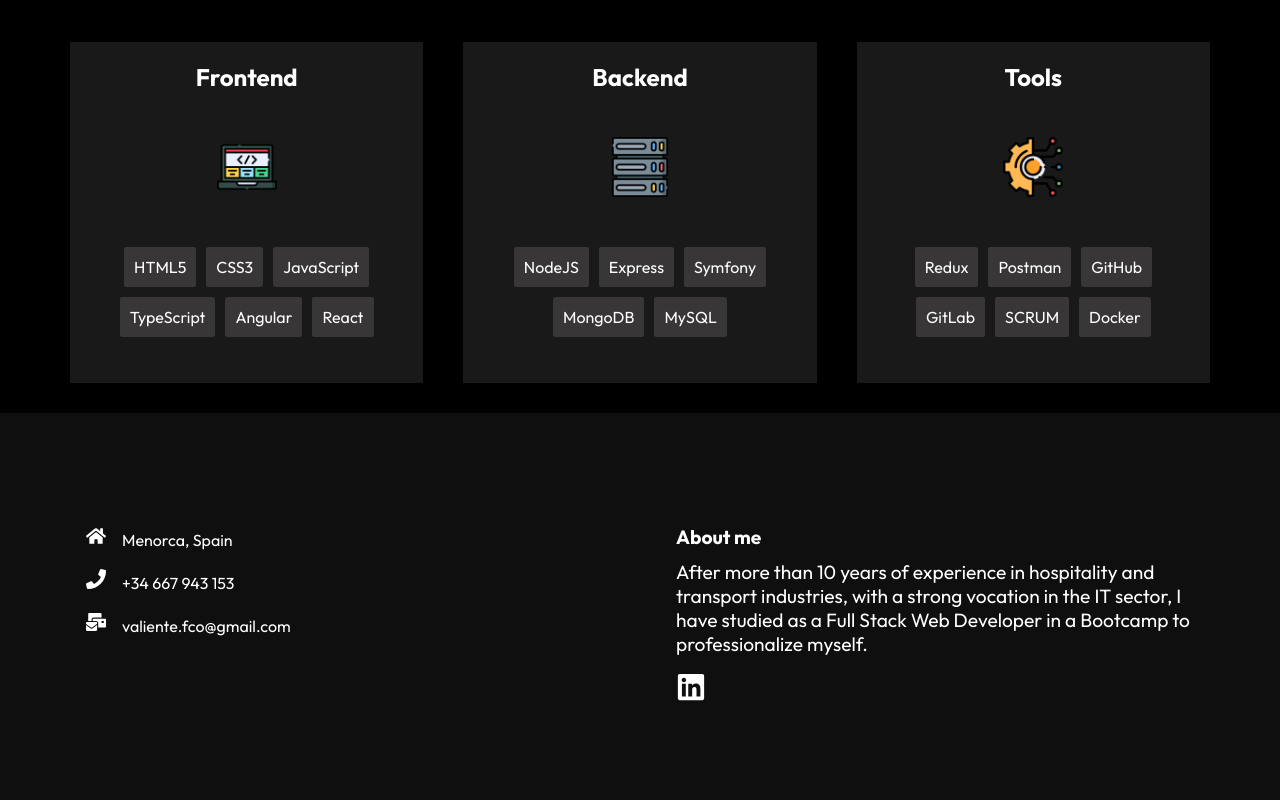
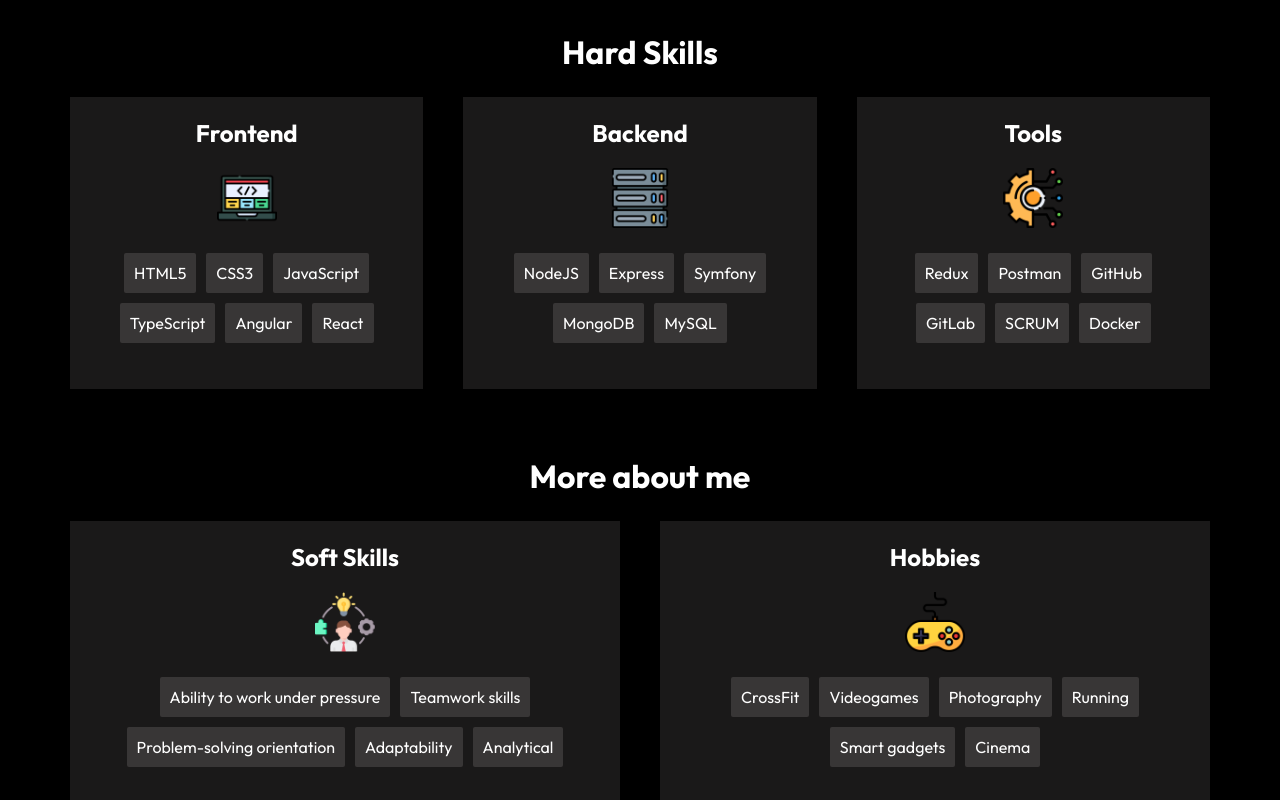
Before and after one commit to FranBrave/REACT-Portfolio, a React (Create React App) app: page /about in a window 1280 px wide. Shown: the part 1440-2240 px from the top of the page. Built offline with nearby package versions, Linux system fonts and the light colour scheme; a web font is replaced by a local one.

Commit message:
finish contact and about

```diff
--- a/src/components/AboutContent/AboutContent.scss
+++ b/src/components/AboutContent/AboutContent.scss
@@ -66,19 +66,3 @@
 .btn.contact-btn {
     width: 120px;
 }
-
-.inbtn {
-    border-radius: 5px;
-    width: 50px;
-    height: 50px;
-    display: flex;
-    align-items: center;
-    justify-content: center;
-    color:  rgb(248, 217, 15);
-
-
-    &:hover {
-        background-color: #fff;
-        transition: 0.3s;
-    }
-}
--- a/src/components/ContactForm/ContactForm.jsx
+++ b/src/components/ContactForm/ContactForm.jsx
@@ -1,6 +1,8 @@
+import { TfiEmail } from "react-icons/tfi";
 import "./ContactForm.scss";
 
 import React from "react";
+import { FaLinkedin } from "react-icons/fa";
 
 const ContactForm = () => {
   return (
@@ -32,6 +34,25 @@
         />
         <input type="hidden" name="_captcha" value="false" />
       </form>
+      <h2>Other contact methods</h2>
+      <div className="buttons">
+        <a
+          href="mailto:valiente.fco@gmail.com"
+          target="_blank"
+          rel="noreferrer"
+          className="btn"
+        >
+          <TfiEmail size={40} />
+        </a>
+        <a
+          href="https://www.linkedin.com/in/francisco-valiente-fulllstack-developer"
+          target="_blank"
+          rel="noreferrer"
+          className="btn"
+        >
+          <FaLinkedin size={40} />
+        </a>
+      </div>
     </div>
   );
 };
--- a/src/components/ContactForm/ContactForm.scss
+++ b/src/components/ContactForm/ContactForm.scss
@@ -1,21 +1,38 @@
 label {
     color: #fff;
     margin-bottom: 0.5rem;
-}
+    }
 
-form {
+    form {
     display: flex;
     flex-direction: column;
     padding: 4rem 1rem;
     margin: auto;
     max-width: 600px;
-}
+    }
 
-form input, form textarea {
+    form input, form textarea {
     margin-bottom: 1rem;
     padding: 10px 18px;
     font-size: 1.2rem;
     background-color: rgba(255, 255, 255, 0.1);
     border-color: rgba(255, 255, 255, 0.1);
     color: #f4f4f4
+    }
+
+
+
+h2 {
+color: #fff;
+display: flex;
+justify-content: center;
 }
+
+.buttons {
+    display: flex;
+    justify-content: center;
+  }
+
+  .buttons .btn {
+    margin: 0.5rem 1rem 1rem 1rem; /* Ajusta el valor del margen según tus preferencias */
+  }
--- a/src/components/Skills/SkillBlock/SkillBlock.jsx
+++ b/src/components/Skills/SkillBlock/SkillBlock.jsx
@@ -1,6 +1,5 @@
 import React from "react";
 import { SkillItem } from "../SkillItem/SkillItem";
-import "./SkillBlock.scss";
 
 const SkillBlock = (props) => {
   return (
--- a/src/components/Skills/SkillItem/SkillItem.jsx
+++ b/src/components/Skills/SkillItem/SkillItem.jsx
@@ -1,5 +1,4 @@
 import React from "react";
-import "./SkillItem.scss";
 
 export const SkillItem = (props) => {
   return <div className="skill-item">{props.skill}</div>;
--- a/src/components/Skills/Skills.jsx
+++ b/src/components/Skills/Skills.jsx
@@ -25,10 +25,13 @@
   ];
 
   return (
-    <div className="skills">
-      <SkillBlock icon={frontend} title="Frontend" skills={frontendSkills} />
-      <SkillBlock icon={backend} title="Backend" skills={backendSkills} />
-      <SkillBlock icon={tools} title="Tools" skills={toolSkills} />
-    </div>
+    <>
+      <h1>Hard Skills</h1>
+      <div className="skills">
+        <SkillBlock icon={frontend} title="Frontend" skills={frontendSkills} />
+        <SkillBlock icon={backend} title="Backend" skills={backendSkills} />
+        <SkillBlock icon={tools} title="Tools" skills={toolSkills} />
+      </div>
+    </>
   );
 };
--- a/src/components/Skills/Skills.scss
+++ b/src/components/Skills/Skills.scss
@@ -2,15 +2,65 @@
     max-width: 1140px;
     margin: auto;
     display: grid;
-    grid-template-columns: repeat(3, 1fr);
+    grid-template-columns: repeat(auto-fit, minmax(300px, 1fr));
     grid-gap: 40px;
-    padding-bottom: 5rem;
+    padding-bottom: 2rem;
     justify-items: center;
 
+    .skill-block {
+      background-color: #1a1919;
+      padding: 1.3rem 1rem;
+      display: flex;
+      flex-direction: column;
+      align-items: center;
+      color: #fff;
+
+      img {
+        width: 60px;
+        height: 60px;
+      }
+
+      h2 {
+        margin-bottom: 20px;
+        color: #fff;
+      }
+
+      .skills-container {
+        display: flex;
+        flex-wrap: wrap;
+        justify-content: center;
+        margin: 20px;
+        color: #fff;
+
+        .skill-item {
+          display: inline-flex;
+          flex-wrap: wrap;
+          margin: 5px;
+          padding: 10px;
+          background-color: #9e98983a;
+          border-radius: 2px;
+          transition: transform 0.3s ease-in-out;
+          cursor: pointer;
+          user-select: none;
+        }
+
+        .skill-item:hover {
+          transform: scale(1.1);
+        }
+      }
+    }
 
     @media screen and (max-width: 740px) {
-        max-width: 90%;
-        margin: auto;
-        grid-template-columns: 1fr;
-      }
-}
+      grid-template-columns: 1fr;
+      padding-left: 20px;
+      padding-right: 20px;
+    }
+  }
+
+  h1 {
+    text-align: center;
+    color: #fff;
+    font-size: 2rem;
+    margin-bottom: 25px;
+    margin-top: 35px;
+  }
--- /dev/null
+++ b/src/components/SoftSkills/SoftSkills.jsx
@@ -0,0 +1,37 @@
+import React from "react";
+import softskills from "../../assets/abilities.png";
+import hobbies from "../../assets/joystick.png";
+
+const SoftSkills = () => {
+  return (
+    <>
+      <h1>More about me</h1>
+      <div className="skills">
+        <div className="skill-block">
+          <h2>Soft Skills</h2>
+          <img src={softskills} alt="softskills" />
+          <div className="skills-container">
+            <div className="skill-item">Ability to work under pressure</div>
+            <div className="skill-item">Teamwork skills</div>
+            <div className="skill-item">Problem-solving orientation</div>
+            <div className="skill-item">Adaptability</div>
+            <div className="skill-item">Analytical</div>
+          </div>
+        </div>
+        <div className="skill-block">
+          <h2>Hobbies</h2>
+          <img src={hobbies} alt="hobbies" />
+          <div className="skills-container">
+            <div className="skill-item">CrossFit</div>
+            <div className="skill-item">Videogames</div>
+            <div className="skill-item">Photography</div>
+            <div className="skill-item">Running</div>
+            <div className="skill-item">Smart gadgets</div>
+            <div className="skill-item">Cinema</div>
+          </div>
+        </div>
+      </div>
+    </>
+  );
+};
+export default SoftSkills;
--- a/src/routes/About.jsx
+++ b/src/routes/About.jsx
@@ -4,7 +4,7 @@
 import HeroProjects from "../components/HeroProjects/HeroProjects";
 import { AboutContent } from "../components/AboutContent/AboutContent";
 import { Skills } from "../components/Skills/Skills";
-
+import SoftSkills from "../components/SoftSkills/SoftSkills";
 const About = () => {
   return (
     <div>
@@ -12,6 +12,7 @@
       <HeroProjects heading="ABOUT ME" text="Passion meets profession" />
       <AboutContent />
       <Skills />
+      <SoftSkills />
       <Footer />
     </div>
   );
```
Also changed, not shown: src/routes/About.scss (added, +7 -0 lines), src/assets/abilities.png (added), src/assets/joystick.png (added).
